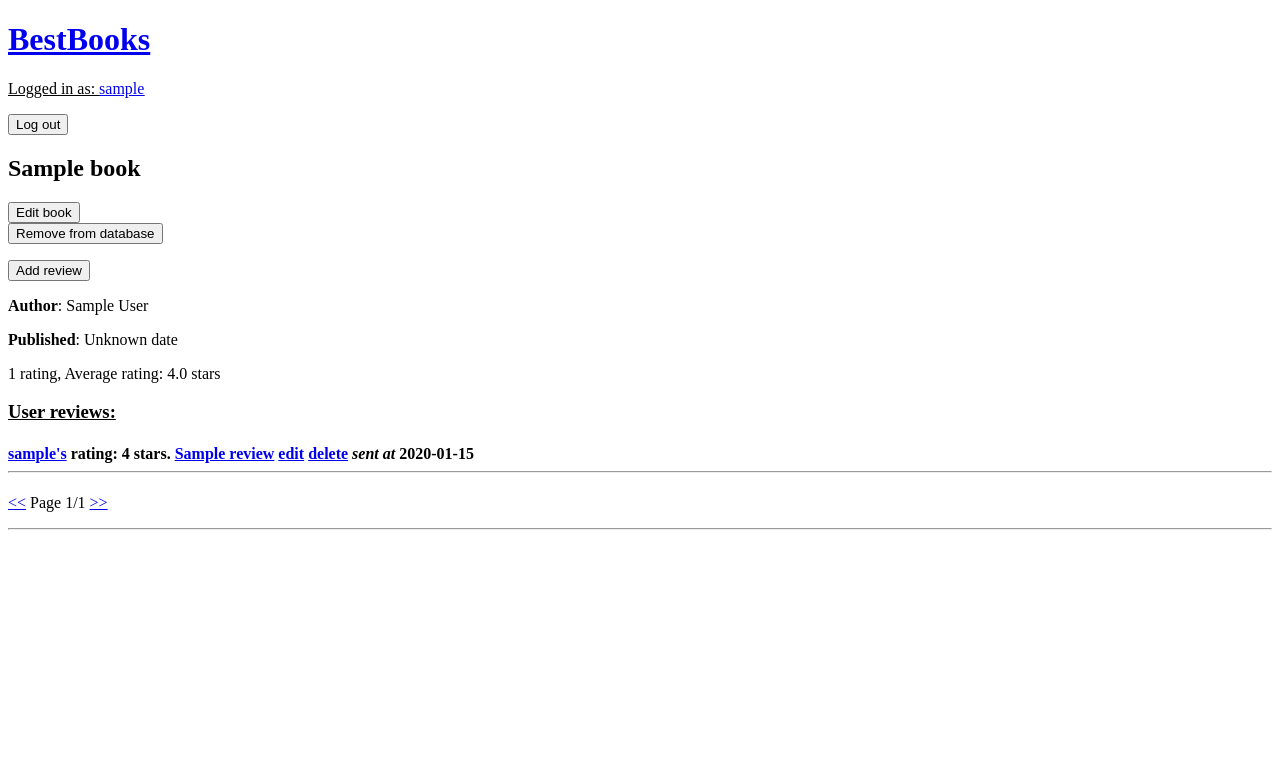
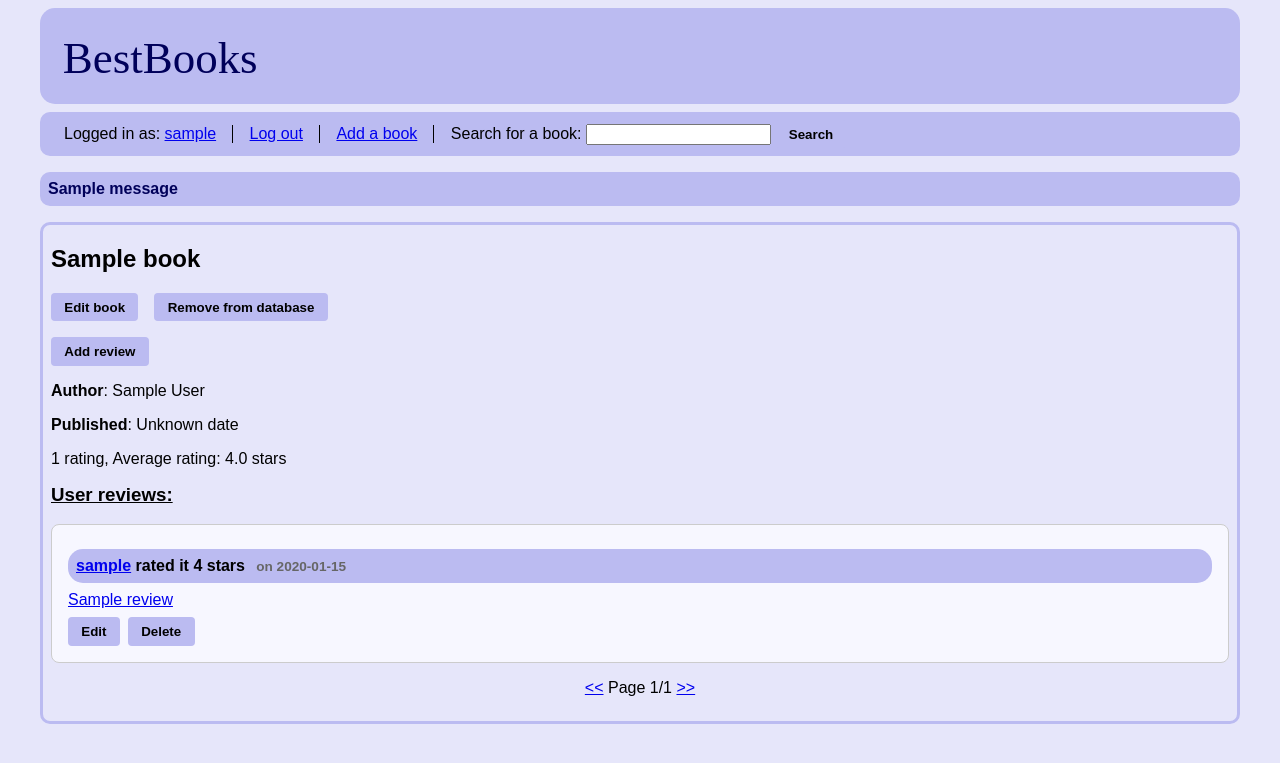
Before and after one commit to niiitty/BestBooks, a Flask app: page /book/1 in a window 1280 px wide. Shown: the top 763 px of the page. Run offline with Flask 3, Linux system fonts and the light colour scheme; the visitor is signed in with stand-in values (Sample User, id 1); tables that the repository leaves empty hold one stand-in row (values such as "Sample post"); one stand-in notice (Sample message) is shown.

Commit message:
Extend layout to all pages

```diff
--- a/librarian.py
+++ b/librarian.py
@@ -8,7 +8,7 @@ genres = sorted([
     "History", "Horror", "LGBTQ+", "Memoir", "Mystery", "Non-fiction",
     "Philosophy", "Poetry", "Psychology", "Romance", "Science",
     "Science Fiction", "Self-help", "Short Stories", "Thriller",
-    "Travel", "Young Adult"
+    "Travel", "Young Adult", "Sports", "Manga"
 ])
 
 def get_similar_titles(query: str) -> list[Row]:
--- a/static/main.css
+++ b/static/main.css
@@ -63,8 +63,9 @@ nav li:not(:first-of-type) {
   color: #00005AFF;
 }
 
-h3 {
+h2, h3 {
   margin-top: 0.5em;
+  overflow-wrap: break-word;
 }
 
 .content {
@@ -77,3 +78,123 @@ h3 {
 .page-nav {
   text-align: center;
 }
+
+.checkbox-group {
+  display: flex;
+  flex-wrap: wrap;
+  gap: 0.5em 1.5em;
+}
+
+.checkbox-item {
+  display: flex;
+  align-items: center;
+  min-width: 10em;
+}
+
+.book-buttons {
+  display: flex;
+  gap: 1em;
+  margin-top: 1em;
+}
+
+.submit-button {
+  padding: 0.5em 1em;
+  border: none;
+  background-color: #BBBBF1;
+  cursor: pointer;
+  font-weight: bold;
+  border-radius: 4px;
+}
+
+.submit-button:hover,
+.submit-button:focus {
+  background-color: #9999e0;
+}
+
+.genres ul {
+  display: flex;
+  flex-wrap: wrap;
+  gap: 0.5em;
+  list-style: none;
+  padding: 0;
+  margin: 0.5em 0;
+}
+
+.genres li {
+  background-color: #BBBBF1;
+  padding: 0.3em 0.7em;
+  border-radius: 1em;
+  font-size: 0.9em;
+}
+
+.review {
+  border: 1px solid #ccc;
+  background-color: #f7f7ff;
+  border-radius: 8px;
+  padding: 1em;
+  margin: 1em 0;
+}
+
+.review header {
+  font-weight: bold;
+  margin-bottom: 0.3em;
+}
+
+.review-title {
+  margin: 0.5em 0;
+}
+
+.timestamp {
+  font-size: 0.85em;
+  color: #666;
+  margin-left: 0.5em;
+}
+
+.review-buttons {
+  display: flex;
+  gap: 0.5em;
+  margin-top: 0.5em;
+}
+
+.review-content {
+  overflow-wrap: break-word;
+  hyphens: auto;
+}
+
+.book-list {
+  display: flex;
+  flex-direction: column;
+  gap: 1em;
+  margin-top: 1em;
+}
+
+.book-card {
+  border: 1px solid #ccc;
+  background-color: #f7f7ff;
+  border-radius: 8px;
+  padding: 1em;
+  transition: background-color 0.2s;
+}
+
+.book-card a {
+  text-decoration: none;
+  color: #333;
+  display: block;
+  overflow-wrap: break-word;
+}
+
+.book-card:hover {
+  background-color: #e6e6fa;
+}
+
+.book-author {
+  font-size: 0.9em;
+  color: #666;
+}
+
+a:focus,
+button:focus,
+input:focus {
+  outline: 2px solid #555;
+  outline-offset: 2px;
+}
--- a/templates/book.html
+++ b/templates/book.html
@@ -1,29 +1,22 @@
-<!doctype html>
-<html>
+{% extends "layout.html" %}
 
-<head>
-  <title>{{ base.title }} by {{ base.author }}</title>
-</head>
+{% block title %}{{ base.title }} by {{ base.author }}{% endblock %}
+
+{% block content %}
 
 <body>
-  <h1><a href="/">BestBooks</a></h1>
-  {% if session.username %}
-  <p>
-    <u>Logged in as: <a href="/profile/{{ session.user_id }}">{{ session.username }}</a></u>
-  </p>
-  <form action="/logout">
-    <input type="submit" value="Log out" />
-  </form>
-  {% endif %}
+  <h2>{{ base.title }}</h2>
 
-  <h2>{{ base.title }}</h2>
+<!-- shows edit buttons for user who added the book -->
   {% if session.user_id == base.user_id %}
+    <div class="book-buttons">
       <form action="/book/{{ book_id }}/edit">
-    <input type="submit" value="Edit book">
+        <button type="submit" class="submit-button">Edit book</button>
       </form>
       <form action="/book/{{ book_id }}/delete">
-    <input type="submit" value="Remove from database">
+        <button type="submit" class="submit-button">Remove from database</button>
       </form>
+    </div>
   {% else %}
     <i>Book added by: <a href="/profile/{{ base.user_id }}">{{ user.username }}</a></i>
   {% endif %}
@@ -31,13 +24,16 @@
   <p>
     {% if session.username %}
     <form action="/book/{{ book_id }}/add_review">
-      <input type="submit" value="Add review">
+      <button type="submit" class="submit-button">Add review</button>
     </form>
     {% endif %}
   </p>
+
+ <!--author, publication date and genres-->
   <p>
     <b>Author</b>: {{ base.author }}
   </p>
+
   <p>
     <b>Published</b>:
     {% if attr.publication_date %}
@@ -46,17 +42,21 @@
     Unknown date
     {% endif %}
   </p>
+
   <p>
     {% if attr.genre %}
-    <b>Genres</b>:
+      <div class="genres">
+        <b>Genres:</b>
+        <ul>
           {% for genre in attr.genre %}
-      <ul>
             <li>{{ genre }}</li>
+          {% endfor %}
         </ul>
-      {% endfor %}
+      </div>
     {% endif %}
   </p>
 
+<!--shows average stats if any-->
   <p>
     {% if stats.review_count %}
       {% if stats.review_count == 1 %}
@@ -71,39 +71,47 @@
     {% endif %}
   </p>
 
-  <p>
+<!--list reviews-->
   <h3><u>User reviews:</u></h3>
   {% if reviews %}
     {% for review in reviews %}
-      <h4>
-        <a href="/profile/{{ review.user_id }}">{{ review.username }}'s</a> rating:
-        {{ review.rating }} stars.
+      <article class="review">
+        <header>
+          <strong>
+            <a href="/profile/{{ review.user_id }}">{{ review.username }}</a>
+          </strong> rated it {{ review.rating }} stars
+          <span class="timestamp">on {{ review.sent_at }}</span>
+        </header>
 
+        <p class="review-title">
           {% if review.title %}
             <a href="/book/{{ book_id }}/review/{{ review.user_id }}">{{ review.title }}</a>
           {% else %}
             <i>No review.</i>
           {% endif %}
+        </p>
 
         {% if session.user_id == review.user_id %}
-        <a href="/book/{{ book_id }}/add_review">edit</a>
-        <a href="/book/{{ book_id }}/review/{{ review.user_id }}/delete">delete</a>
+        <div class="review-buttons">
+          <form action="/book/{{ book_id }}/add_review">
+            <button type="submit" class="submit-button">Edit</button>
+          </form>
+          <form action="/book/{{ book_id }}/review/{{ review.user_id }}/delete">
+            <button type="submit" class="submit-button">Delete</button>
+          </form>
+        </div>
         {% endif %}
-
-        <i>sent at</i> {{ review.sent_at }}
-        <hr>
-      </h4>
+      </article>
     {% endfor %}
   {% else %}
     <i>This book has no reviews yet.</i>
   {% endif %}
-  </p>
-  <p>
+
+  <p class="page-nav">
     <a href="/book/{{ book_id }}/{{ page - 1 }}">&lt;&lt;</a>
     Page {{ page }}/{{ page_count }}
     <a href="/book/{{ book_id }}/{{ page + 1 }}">&gt;&gt;</a>
   </p>
-  <hr />
 </body>
 
-</html>
+{% endblock %}
--- a/templates/layout.html
+++ b/templates/layout.html
@@ -1,5 +1,5 @@
 <!DOCTYPE html>
-<html>
+<html lang="en-US">
 
 <head>
   <title>{% block title %}{% endblock %}</title>
@@ -33,7 +33,7 @@
         <form class="search" action="/search" method="post">
           <label for="query">Search for a book:</label>
           <input id="query" type="search" name="query" value="{{ query }}" required>
-          <input type="submit" value="Search">
+          <button type="submit" class="submit-button">Search</button>
         </form>
       </li>
 
```
Also changed, not shown: templates/add_book.html (+16 -30 lines), templates/add_review.html (+6 -25 lines), templates/delete_book.html (+8 -18 lines), templates/delete_review.html (+8 -18 lines), templates/edit_book.html (+10 -23 lines), templates/index.html (+12 -5 lines), templates/login.html (+10 -16 lines), templates/profile.html (+18 -24 lines), templates/register.html (+11 -18 lines), templates/review.html (+15 -22 lines), templates/search.html (+17 -33 lines). Lines whose indentation alone changed are shown as unchanged.
